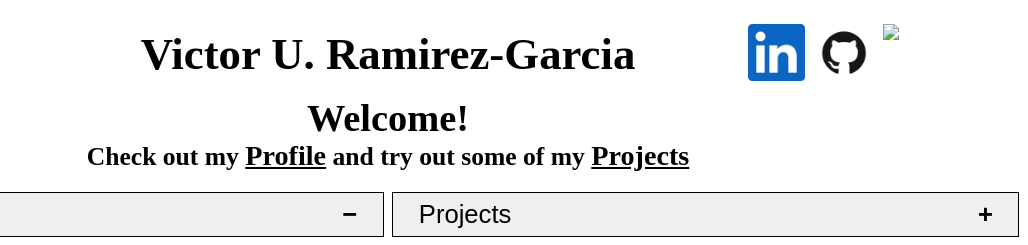
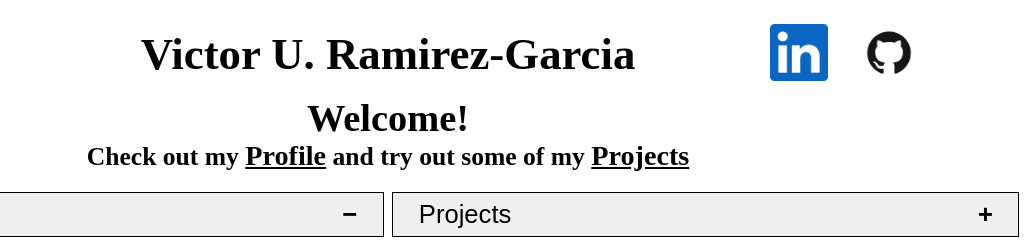
Before and after one commit to Victor-Ramirez-Garcia/Victor-Ramirez-Garcia.github.io, a plain HTML site: page index.html in a window 1280 px wide. Shown: the top 245 px of the page, 252-1280 px from the left. Drawn offline with Linux system fonts and the light colour scheme.

Commit message:
Remove mail photo/link

```diff
--- a/index.html
+++ b/index.html
@@ -20,7 +20,6 @@
             <div class="navbar-logos">
                 <a href="https://linkedin.com/in/victor-ramirez-garcia" target="_blank"><img src="images/linkedin.png"></a>
                 <a href="https://github.com/Victor-Ramirez-Garcia" target="_blank"><img src="images/github.png"></a>
-                <a href="mailto: vramirez3678@gmail.com" target="_blank"><img src="images/mail.png"></a>
             </div>
         </div>
     </div>
```
